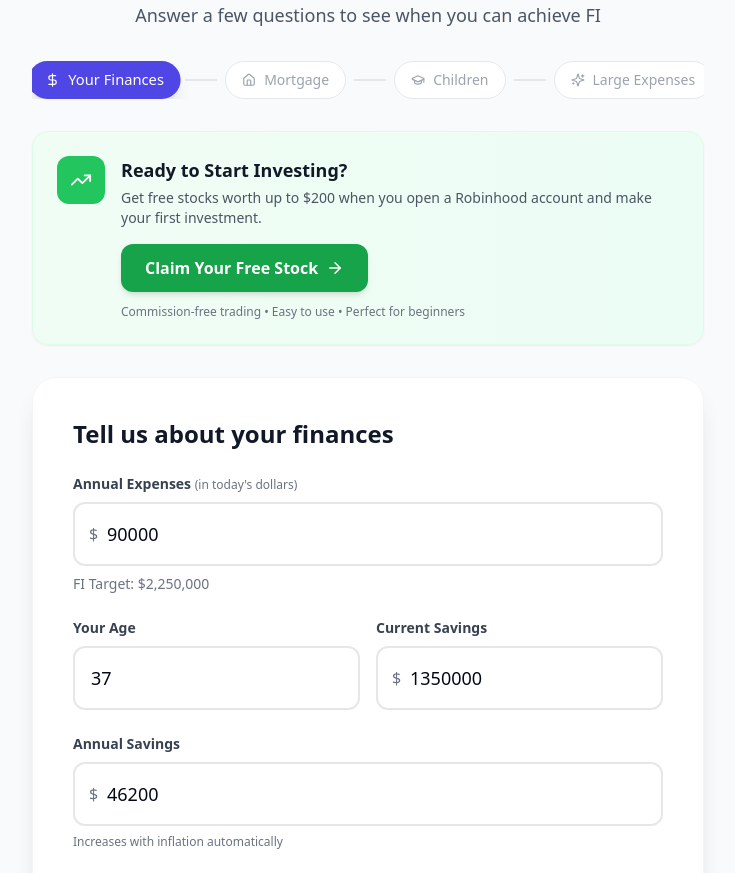
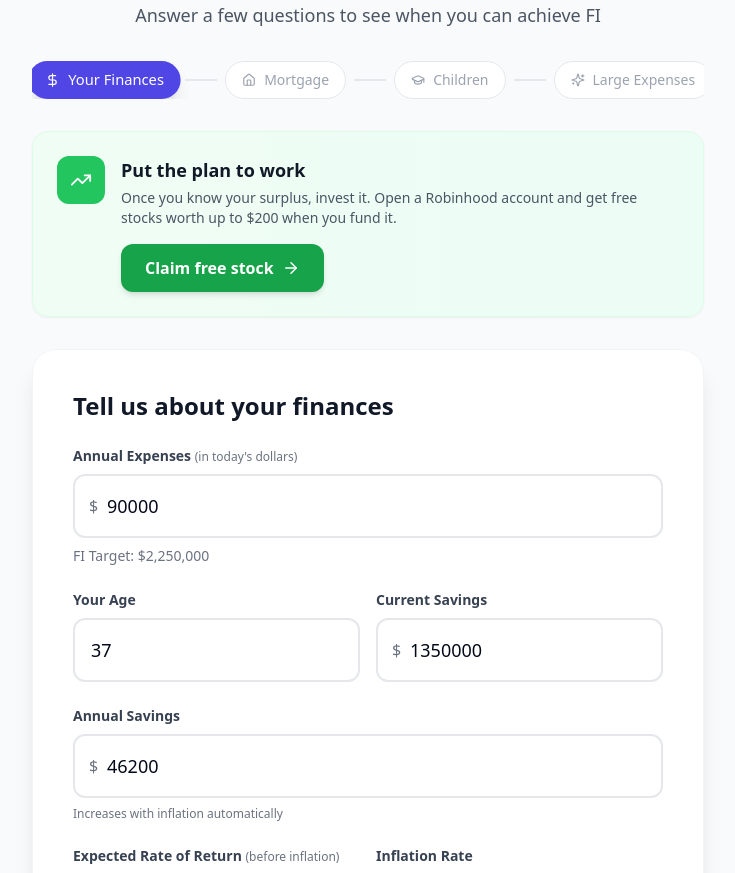
Before and after one commit to daughterpop/super-fi-calc, a React (Vite) app: page /calculators in a window 1280 px wide. Shown: the part 940-1813 px from the top of the page, without its empty margins (272-1007 px from the left). Built offline with nearby package versions, Linux system fonts and the light colour scheme.

Commit message:
Super-Fi-Calculator: swap fixed Robinhood blocks for ReferralPromo rotation

```diff
--- a/src/Super-Fi-Calculator.jsx
+++ b/src/Super-Fi-Calculator.jsx
@@ -1,5 +1,6 @@
 import React, { useState, useMemo } from 'react';
 import { ArrowRight, ArrowLeft, Check, TrendingUp, Home, GraduationCap, DollarSign, Sparkles, Share2, Heart } from 'lucide-react';
+import ReferralPromo from './components/ReferralPromo';
 
 export default function SuperFiCalculator() {
   const [step, setStep] = useState(0);
@@ -233,7 +234,6 @@ export default function SuperFiCalculator() {
     }
   };
 
-  // Static intro section
   const IntroSection = () => (
     <div className="w-full max-w-4xl mx-auto px-1 sm:px-4 py-4 sm:py-8 prose prose-slate dark:prose-invert">
       <h1 className="text-2xl sm:text-4xl font-bold text-center mb-3 sm:mb-4 leading-tight">Financial Independence Calculator</h1>
@@ -252,36 +252,6 @@ export default function SuperFiCalculator() {
         <div>
           <h2 className="text-base sm:text-lg font-semibold mb-2">Popular searches</h2>
           <p className="text-muted-foreground text-sm">financial independence calculator • fi calculator • fire calculator • retire early tool • fi number calculator</p>
-        </div>
-      </div>
-    </div>
-  );
-
-  const RobinhoodPromo = () => (
-    <div className="w-full max-w-2xl mb-6 sm:mb-8 bg-gradient-to-r from-green-50 to-emerald-50 rounded-2xl p-4 sm:p-6 shadow-sm border border-green-100">
-      <div className="flex flex-col sm:flex-row items-start gap-3 sm:gap-4">
-        <div className="flex-shrink-0 w-11 h-11 sm:w-12 sm:h-12 bg-green-500 rounded-xl flex items-center justify-center">
-          <TrendingUp className="text-white" size={22} />
-        </div>
-        <div className="flex-1 min-w-0">
-          <h3 className="text-base sm:text-lg font-bold text-gray-900 mb-1">
-            Ready to Start Investing?
-          </h3>
-          <p className="text-sm text-gray-600 mb-3 sm:mb-4">
-            Get free stocks worth up to $200 when you open a Robinhood account and make your first investment.
-          </p>
-          <a
-            href="https://join.robinhood.com/dustinh-1bff5a"
-            target="_blank"
-            rel="noopener noreferrer"
-            className="inline-flex items-center gap-2 px-5 sm:px-6 py-2.5 sm:py-3 bg-green-600 text-white font-semibold rounded-xl hover:bg-green-700 transition-all shadow-md hover:shadow-lg text-sm sm:text-base"
-          >
-            Claim Your Free Stock
-            <ArrowRight size={18} />
-          </a>
-          <p className="text-xs text-gray-500 mt-2 sm:mt-3">
-            Commission-free trading • Easy to use • Perfect for beginners
-          </p>
         </div>
       </div>
     </div>
@@ -332,33 +302,9 @@ export default function SuperFiCalculator() {
             </div>
           </div>
 
-          {/* Robinhood CTA */}
-          <div className="bg-gradient-to-r from-green-50 to-emerald-50 rounded-2xl p-4 sm:p-6 shadow-sm border border-green-100 mb-4 sm:mb-6">
-            <div className="flex flex-col sm:flex-row items-start gap-3 sm:gap-4">
-              <div className="flex-shrink-0 w-11 h-11 sm:w-12 sm:h-12 bg-green-500 rounded-xl flex items-center justify-center">
-                <TrendingUp className="text-white" size={22} />
-              </div>
-              <div className="flex-1 min-w-0">
-                <h3 className="text-base sm:text-lg font-bold text-gray-900 mb-1">
-                  Ready to Start Investing?
-                </h3>
-                <p className="text-sm text-gray-600 mb-3 sm:mb-4">
-                  Get free stocks worth up to $200 when you join Robinhood and make your first investment.
-                </p>
-                <a
-                  href="https://join.robinhood.com/dustinh-1bff5a"
-                  target="_blank"
-                  rel="noopener noreferrer"
-                  className="inline-flex items-center gap-2 px-5 sm:px-6 py-2.5 sm:py-3 bg-green-600 text-white font-semibold rounded-xl hover:bg-green-700 transition-all shadow-md hover:shadow-lg text-sm sm:text-base"
-                >
-                  Claim Your Free Stock
-                  <ArrowRight size={18} />
-                </a>
-                <p className="text-xs text-gray-500 mt-2 sm:mt-3">
-                  Commission-free trading • Easy to use • Perfect for beginners
-                </p>
-              </div>
-            </div>
+          {/* Rotating investing referral */}
+          <div className="mb-4 sm:mb-6 max-w-2xl">
+            <ReferralPromo slot={5} pool="investing" />
           </div>
 
           <div className="bg-white rounded-2xl p-5 sm:p-6 shadow-sm border border-gray-100 mb-4 sm:mb-6">
@@ -386,7 +332,6 @@ export default function SuperFiCalculator() {
             </div>
           </div>
 
-          {/* Stewardship Legacy Card */}
           <div className="bg-gradient-to-br from-amber-50 via-white to-rose-50 border border-amber-200 rounded-3xl p-5 sm:p-8 mb-6 sm:mb-8 shadow-xl relative overflow-hidden">
             <div className="absolute top-4 right-4 sm:top-6 sm:right-6 text-amber-300 opacity-60 pointer-events-none">
               <Heart size={36} className="sm:hidden" />
@@ -487,7 +432,6 @@ export default function SuperFiCalculator() {
           <p className="text-gray-600 text-sm sm:text-lg">Answer a few questions to see when you can achieve FI</p>
         </div>
 
-        {/* Step indicator — icons only on mobile to prevent overflow */}
         <div className="flex justify-center mb-6 sm:mb-8 overflow-x-auto">
           <div className="flex items-center gap-1.5 sm:gap-2">
             {steps.map((s, idx) => (
@@ -508,7 +452,7 @@ export default function SuperFiCalculator() {
           </div>
         </div>
 
-        <RobinhoodPromo />
+        <ReferralPromo slot={4} pool="investing" />
 
         <div className="bg-white rounded-2xl sm:rounded-3xl shadow-xl border border-gray-100 p-5 sm:p-8 md:p-10">
           {step === 0 && (
```
